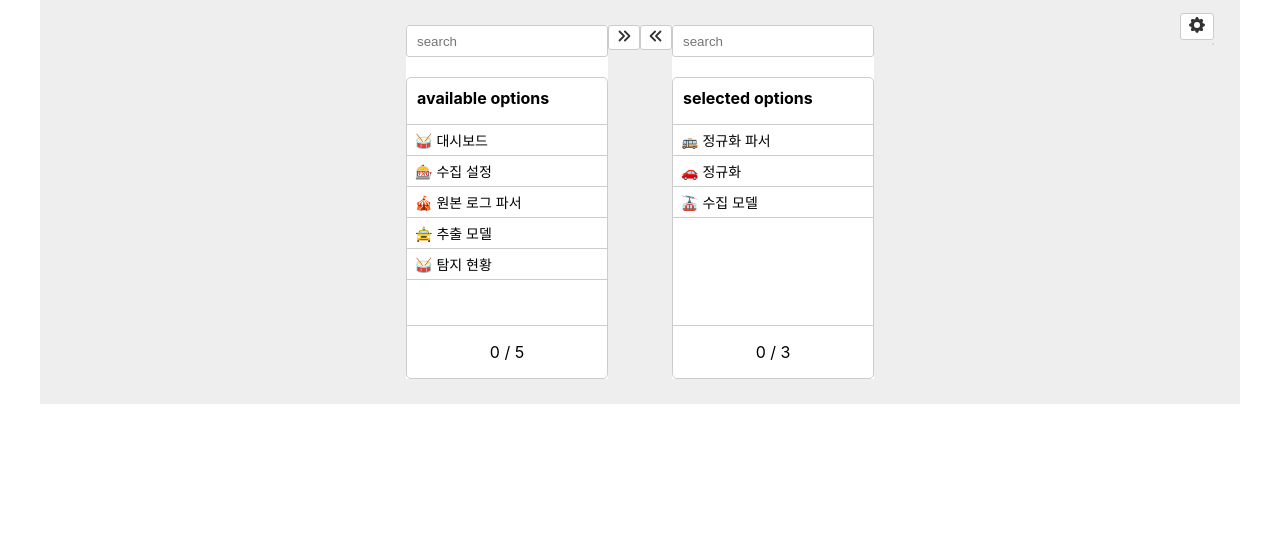
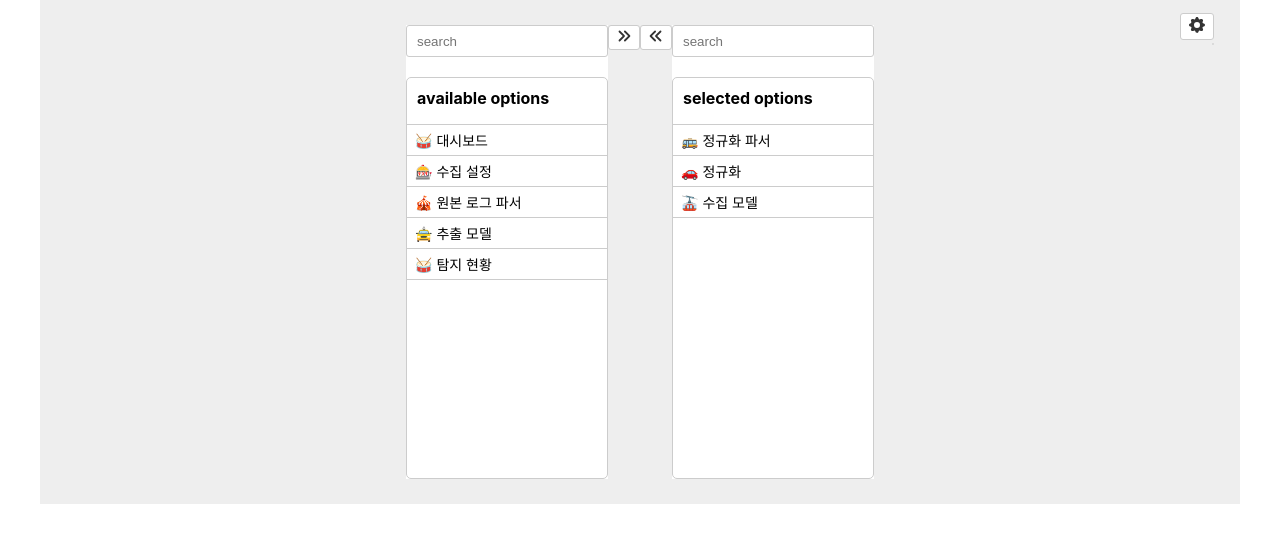
Before and after one commit to khw970421/wanted-codestates-project-3-3, a React (Create React App) app: page / in a window 1280 px wide. Shown: the top 542 px of the page. Built offline with nearby package versions, Linux system fonts and the light colour scheme.

Commit message:
✨ feat : 선택 개수 표시

```diff
--- a/src/App.js
+++ b/src/App.js
@@ -41,7 +41,7 @@ const App = () => {
           searchChecked={searchChecked}
           selectedArr={clickedAvailableArr}
           setSelectedArr={setClickedAvailableArr}
-          selectedCheck={setSelectedItemsChecked}
+          selectedCheck={selectedItemsChecked}
         />
         <div>
           <button>
@@ -50,9 +50,6 @@ const App = () => {
           <button>
             <HiChevronDoubleLeft color="#333" size="18" />
           </button>
-          {/* 환경설정에서 사용하는 input 태그 이벤트 예시 */}
-          {/* <input onChange={onChangeAvailable} value={availableName} />
-          <input onChange={onChangeSelected} value={selectedName} /> */}
         </div>
         <DualSelector
           title={titleInput[1]}
@@ -60,7 +57,7 @@ const App = () => {
           selectedArr={clickedselectedArr}
           setSelectedArr={setClickedselectedArr}
           searchChecked={searchChecked}
-          selectedCheck={setSelectedItemsChecked}
+          selectedCheck={selectedItemsChecked}
         />
       </div>
       <Settings
--- a/src/components/DualSelector.jsx
+++ b/src/components/DualSelector.jsx
@@ -153,22 +153,12 @@ const DualSelector = ({
                 onDragEnd={onDragEnd}
                 draggable
               >
-                {/* <button
-                  className={
-                    selectedArr.includes(idx)
-                      ? 'stop-dragging gray'
-                      : 'stop-dragging green'
-                  }
-                  onClick={(e) => onClickHandler(e, idx)}
-                >
-                  {emoji}&nbsp;{nameKo}
-                </button> */}
                 {emoji}&nbsp;{nameKo}
               </li>
             );
           })}
         </ul>
-        <div className={selectedCheck ? "selected-count" : "selected-count-hidden"}>
+        <div className={selectedCheck ? "selected-count" : "selected-count hidden"}>
           <p>{selectedArr.length} / {list.length}</p>
         </div>
       </div>
--- a/src/components/Settings.jsx
+++ b/src/components/Settings.jsx
@@ -30,7 +30,7 @@ const Settings = (props) => {
         {
           showSetting
           ?<div>
-                <SettingsItem title={'타이틀'} setItems={settitleCheck} />
+              <SettingsItem title={'타이틀'} setItems={settitleCheck} />
               {
                 titleChecked
                 ?<InputText textInput={titleInput} setTextInput={setTitleInput} />
--- a/src/components/SettingsItem.jsx
+++ b/src/components/SettingsItem.jsx
@@ -16,7 +16,9 @@ const SettingsItem = ({ title, setItems }) => {
           type="checkbox"
           id="switch"
         />
-        <label htmlFor="switch"></label>
+        <label htmlFor="switch">
+          <div></div>
+        </label>
       </div>
     </div>
   );
--- a/src/scss/dualSelector.scss
+++ b/src/scss/dualSelector.scss
@@ -11,7 +11,7 @@
   border-radius: 5px;
   // CSS 가로 세로로 조절되어야하는 부분
   width: 200px;
-  height: 300px;
+  height: 400px;
   //
   position: relative;
   display: flex;
@@ -69,6 +69,6 @@
   display: block;
 }
 
-.selected-count-hidden {
+.hidden {
   display: none;
 }
```
